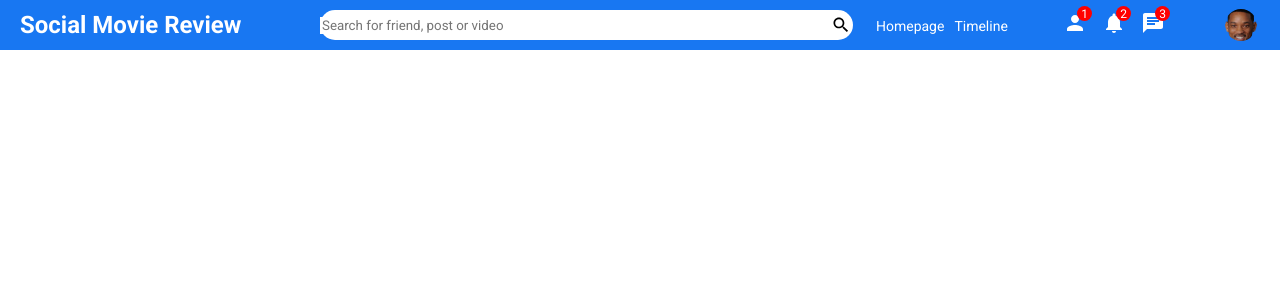
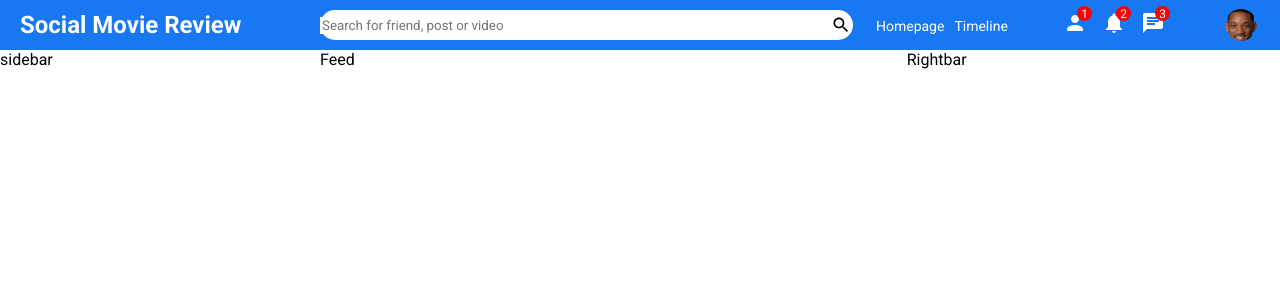
Before and after one commit to jusjones2284/social_app, a React (Create React App) app in the folder myapp/: page / in a window 1280 px wide. Shown: the top 300 px of the page. Built offline with nearby package versions, Linux system fonts and the light colour scheme.

Commit message:
working in react

```diff
--- a/myapp/src/App.js
+++ /dev/null
@@ -1,14 +0,0 @@
-
-import './App.css';
-import Home from './pages/home/Home';
-import PersonIcon from '@mui/icons-material/Person';
-
-
-function App() {
-  return (
-      <Home />
-
-  );
-}
-
-export default App;
--- /dev/null
+++ b/myapp/src/App.jsx
@@ -0,0 +1,23 @@
+
+import './App.css';
+import Topbar from './pages/home/Home';
+import PersonIcon from '@mui/icons-material/Person';
+import Sidebar from './components/sidebar/Sidebar';
+import Rightbar from './components/rightbar/Rightbar';
+import Feed from './components/feed/Feed';
+import Home from './pages/home/Home';
+
+
+function App() {
+  return (
+    <>
+
+     <Home />
+
+    </>
+
+
+  );
+}
+
+export default App;
--- /dev/null
+++ b/myapp/src/components/feed/Feed.jsx
@@ -0,0 +1,9 @@
+import '/Users/justinjones/Desktop/Tech/Continious Learning/social_app/myapp/src/components/feed/feed.css'
+
+const Feed = () => {
+  return (
+    <div className='feed'>Feed</div>
+  )
+}
+
+export default Feed
--- /dev/null
+++ b/myapp/src/components/feed/feed.css
@@ -0,0 +1,7 @@
+.feed{
+    flex:5.5
+}
+
+.feedWrapper{
+    padding: 20px;
+}
--- /dev/null
+++ b/myapp/src/components/rightbar/Rightbar.jsx
@@ -0,0 +1,9 @@
+import '/Users/justinjones/Desktop/Tech/Continious Learning/social_app/myapp/src/components/rightbar/rightbar.css'
+
+const Rightbar = () => {
+  return (
+    <div className='rightbar'>Rightbar</div>
+  )
+}
+
+export default Rightbar
--- /dev/null
+++ b/myapp/src/components/rightbar/rightbar.css
@@ -0,0 +1,83 @@
+.rightbar {
+    flex: 3.5;
+  }
+
+  .rightbarWrapper {
+    padding: 20px 20px 0 0;
+  }
+
+  .birthdayContainer {
+    display: flex;
+    align-items: center;
+  }
+
+  .birthdayImg {
+    width: 40px;
+    height: 40px;
+    margin-right: 10px;
+  }
+
+  .birthdayText {
+    font-weight: 300;
+    font-size: 15px;
+  }
+
+  .rightbarAd {
+    width: 100%;
+    border-radius: 10px;
+    margin: 30px 0;
+  }
+
+  .rightbarTitle{
+      margin-bottom: 20px;
+  }
+
+  .rightbarFriendList {
+    padding: 0;
+    margin: 0;
+    list-style: none;
+  }
+
+  .rightbarTitle{
+    font-size: 18px;
+    font-weight: 500;
+    margin-bottom: 10px;
+  }
+
+  .rightbarInfo{
+    margin-bottom: 30px;
+  }
+
+  .rightbarInfoItem{
+    margin-bottom: 10px;
+  }
+
+  .rightbarInfoKey{
+    font-weight: 500;
+    margin-right: 15px;
+    color: #555;
+  }
+
+  .rightbarInfoValue{
+    font-weight: 300;
+  }
+
+  .rightbarFollowings{
+    display: flex;
+    flex-wrap: wrap;
+    justify-content: space-between;
+  }
+
+  .rightbarFollowing{
+    display: flex;
+    flex-direction: column;
+    margin-bottom: 20px;
+    cursor: pointer;
+  }
+
+  .rightbarFollowingImg{
+    width: 100px;
+    height: 100px;
+    object-fit: cover;
+    border-radius: 5px;
+  }
--- /dev/null
+++ b/myapp/src/components/sidebar/Sidebar.jsx
@@ -0,0 +1,11 @@
+import "/Users/justinjones/Desktop/Tech/Continious Learning/social_app/myapp/src/components/sidebar/sidebar.css"
+
+const Sidebar = () => {
+  return (
+    <div className="sidebar">
+       sidebar
+    </div>
+  )
+}
+
+export default Sidebar
--- /dev/null
+++ b/myapp/src/components/sidebar/sidebar.css
@@ -0,0 +1,55 @@
+.sidebar {
+    flex: 3;
+    height: calc(100vh - 50px);
+    overflow-y: scroll;
+    position: sticky;
+    top: 50px;
+  }
+
+  ::-webkit-scrollbar {
+    width: 5px;
+  }
+  ::-webkit-scrollbar-track {
+    background-color: #f1f1f1;
+  }
+  ::-webkit-scrollbar-thumb {
+    background-color: rgb(179, 179, 179);
+  }
+
+  .sidebarWrapper {
+    padding: 20px;
+  }
+
+  .sidebarList {
+    padding: 0;
+    margin: 0;
+    list-style: none;
+  }
+
+  .sidebarListItem {
+    display: flex;
+    align-items: center;
+    margin-bottom: 20px;
+  }
+
+  .sidebarIcon {
+    margin-right: 15px;
+  }
+
+  .sidebarButton {
+    width: 150px;
+    border: none;
+    padding: 10px;
+    border-radius: 5px;
+    font-weight: 500;
+  }
+
+  .sidebarHr {
+    margin: 20px 0;
+  }
+
+  .sidebarFriendList {
+    padding: 0;
+    margin: 0;
+    list-style: none;
+  }
--- a/myapp/src/pages/home/Home.js
+++ /dev/null
@@ -1,10 +0,0 @@
-import Topbar from "../../components/topbar/topbar"
-import "./home.css"
-const Home = () => {
-
-  return (
-    <Topbar />
-  )
-}
-
-export default Home
--- /dev/null
+++ b/myapp/src/pages/home/Home.jsx
@@ -0,0 +1,25 @@
+import Topbar from "../../components/topbar/topbar"
+import "./home.css"
+// import Topbar from './pages/home/Home';
+import PersonIcon from '@mui/icons-material/Person';
+import Sidebar from "../../components/sidebar/Sidebar";
+import Rightbar from "../../components/rightbar/Rightbar";
+import Feed from "../../components/feed/Feed";
+
+
+
+
+const Home = () => {
+          return (
+            <>
+            <Topbar />
+              <div className="homeContainer">
+                <Sidebar />
+                <Feed />
+                <Rightbar />
+              </div>
+            </>
+          )
+}
+
+export default Home
--- a/myapp/src/pages/home/home.css
+++ b/myapp/src/pages/home/home.css
@@ -0,0 +1,4 @@
+.homeContainer{
+    display: flex;
+    width: 100%;
+}
```
